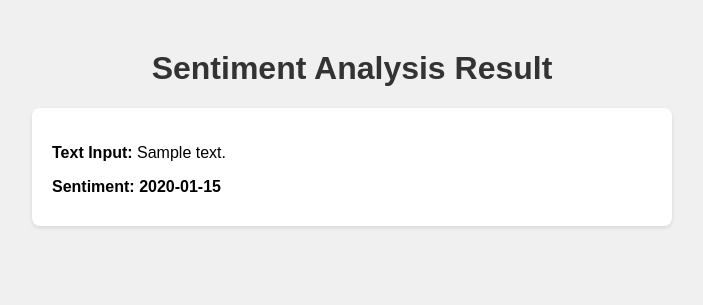
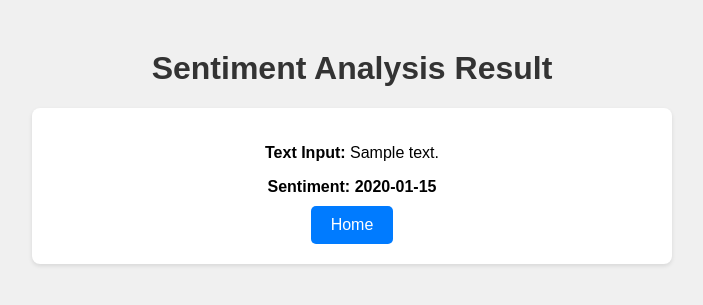
Before and after one commit to cheeboyu/stroke-prediction, a Flask app: template templates/sentiment_analysis.html in a window 1280 px wide. Shown: the top 305 px of the page, without its empty margins (288-991 px from the left). Run offline with Flask 3, Linux system fonts and the light colour scheme; the template is opened without the code that fills it: most values are stand-ins (such as "Sample title", 1, 10 or a date in 2020); parts of the project's set-up code (start-up, migrations or seed data) failed here and were passed over.

Commit message:
added a home button in the sentiment analysis result page

```diff
--- a/app.py
+++ b/app.py
@@ -10,7 +10,7 @@ from textblob import TextBlob
 warnings.filterwarnings("ignore", category=UserWarning, module="sklearn")
 
 # Load the trained model and scaler
-model = pickle.load(open("boyu_ada.pkl", 'rb'))
+# model = pickle.load(open("boyu_ada.pkl", 'rb'))
 
 # Load the trained model and scaler
 training_data = pd.read_csv('cleaned_stroke_prediction.csv')
--- a/templates/sentiment_analysis.html
+++ b/templates/sentiment_analysis.html
@@ -26,6 +26,7 @@
             padding: 20px;
             border-radius: 8px;
             box-shadow: 0 2px 4px rgba(0, 0, 0, 0.1);
+            text-align: center;
         }
 
         p {
@@ -47,6 +48,21 @@
         .negative {
             color: red;
         }
+
+        /* Button styling */
+        .btn {
+            display: inline-block;
+            padding: 10px 20px;
+            background-color: #007bff;
+            color: #fff;
+            text-decoration: none;
+            border-radius: 5px;
+            transition: background-color 0.3s ease;
+        }
+
+        .btn:hover {
+            background-color: #0056b3;
+        }
     </style>
 </head>
 <body>
@@ -62,6 +78,9 @@
                 <strong><span class="neutral">{{ sentiment }}</span></strong>
             {% endif %}
         </p>
+
+        <!-- Button to go back to home page -->
+        <a href="{{ url_for('home') }}" class="btn btn-primary">Home</a>
     </div>
 </body>
 </html>
```
